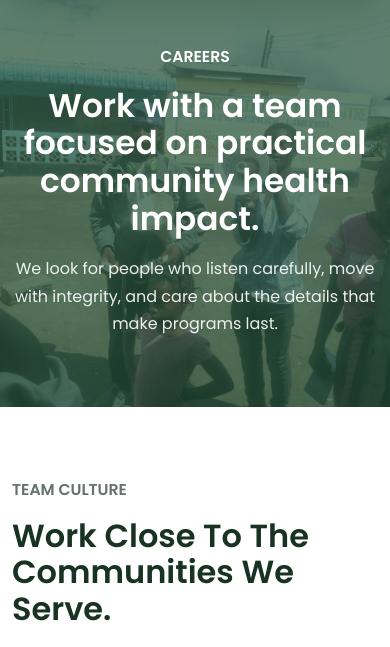
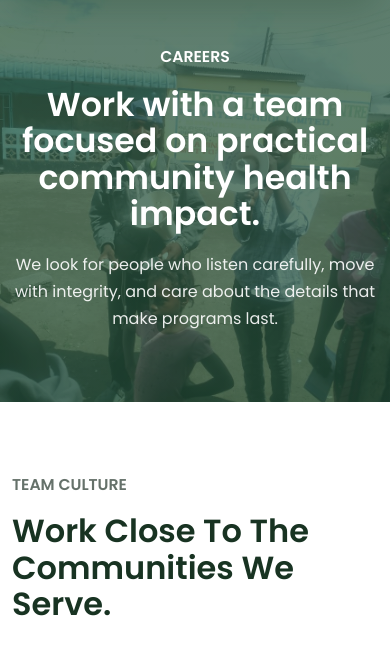
Before and after one commit to DengAchiek/HPF, a Django app: page /careers/ in a window 390 px wide. Shown: the part 87-734 px from the top of the page. Run offline with Django 5.2, Linux system fonts and the light colour scheme; data comes from the database, SQL or seed files in the repository.

Commit message:
Reduce hero typography scale

```diff
--- a/Health_Planet/static/css/style.css
+++ b/Health_Planet/static/css/style.css
@@ -1425,8 +1426,8 @@ textarea {
 
 .page-hero.hero-news {
     background:
-        linear-gradient(rgba(22, 56, 31, 0.66), rgba(22, 56, 31, 0.66)),
-        var(--page-hero-bg, url("/static/images/im-17.jpeg")) center center / cover no-repeat;
+        linear-gradient(rgba(22, 56, 31, 0.72), rgba(22, 56, 31, 0.72)),
+        var(--page-hero-bg, url("/static/images/im-17.jpeg")) center 42% / cover no-repeat;
 }
 
 .page-hero.hero-careers {
@@ -1470,16 +1471,17 @@ textarea {
 .page-hero-inner {
     position: relative;
     z-index: 1;
-    max-width: 880px;
+    max-width: 780px;
 }
 
 .page-hero h1 {
     color: var(--white);
-    font-size: clamp(2.05rem, 4.2vw, 3.45rem);
+    font-size: clamp(1.85rem, 3.4vw, 2.8rem);
+    line-height: 1.1;
 }
 
 .page-hero p:not(.hero-kicker) {
-    max-width: 740px;
+    max-width: 660px;
     margin: 18px auto 0;
     color: rgba(255, 255, 255, 0.9);
     font-size: 1.08rem;
@@ -2338,11 +2340,15 @@ textarea:focus {
     }
 
     .article-hero h1 {
-        font-size: clamp(2rem, 12vw, 3.4rem);
+        font-size: clamp(1.85rem, 9.5vw, 2.75rem);
     }
 
     .home-hero h1 {
-        font-size: clamp(2.45rem, 13vw, 4rem);
+        font-size: clamp(2rem, 10vw, 3.05rem);
+    }
+
+    .page-hero h1 {
+        font-size: clamp(1.75rem, 8.5vw, 2.45rem);
     }
 
     .home-hero p:not(.hero-kicker),
--- a/Health_Planet/templates/base.html
+++ b/Health_Planet/templates/base.html
@@ -9,7 +9,7 @@
     <link rel="preconnect" href="https://fonts.googleapis.com">
     <link rel="preconnect" href="https://fonts.gstatic.com" crossorigin>
     <link href="https://fonts.googleapis.com/css2?family=Poppins:wght@300;400;500;600;700;800&display=swap" rel="stylesheet">
-    <link rel="stylesheet" href="{% static 'css/style.css' %}?v=20260515-news-polish">
+    <link rel="stylesheet" href="{% static 'css/style.css' %}?v=20260515-hero-scale">
 </head>
 <body class="route-{{ request.resolver_match.url_name|default:'page' }}">
 <a class="skip-link" href="#main-content">Skip to content</a>
```
Also changed, not shown: other parts of Health_Planet/static/css/style.css (+14 -13 lines).
